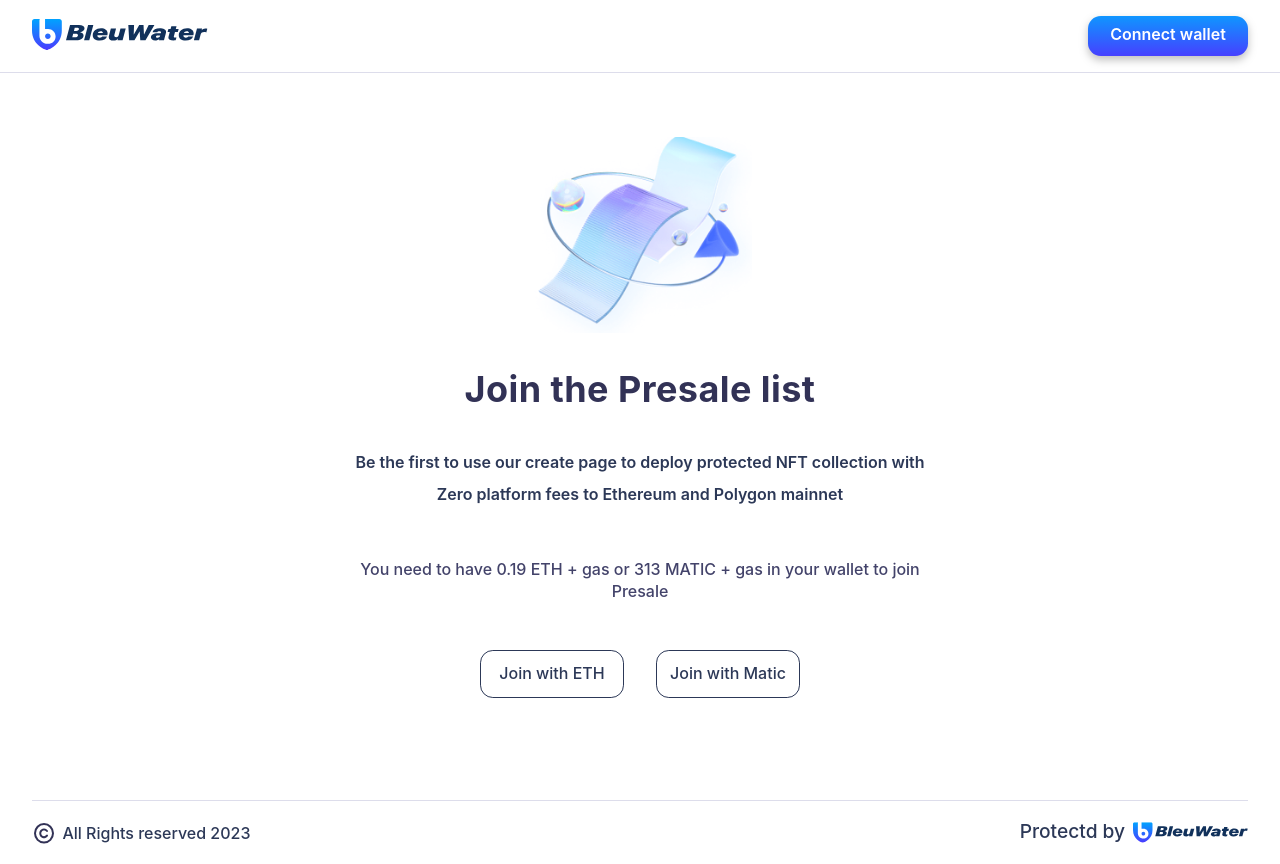
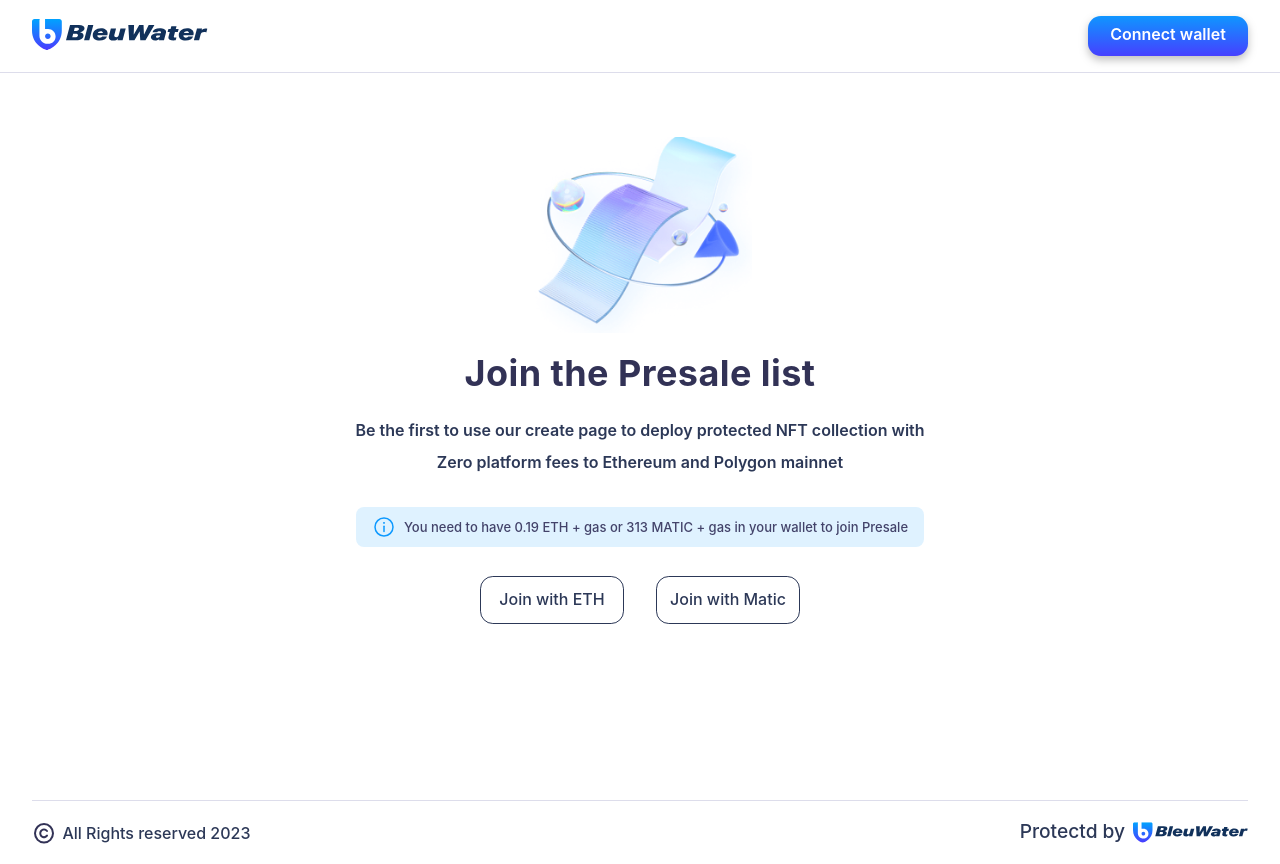
Before and after one commit to bleuwater2023startup/Bleuwater-Presale, a Next.js app: page /presale-join in a window 1280 px wide. Built offline with nearby package versions, Linux system fonts and the light colour scheme; no server answers.

Commit message:
update presale

```diff
--- a/components/Presale/Presale.jsx
+++ b/components/Presale/Presale.jsx
@@ -8,6 +8,7 @@ import { handleTransferMatic } from "../../_SCRIPTS.JS";
 import { handleTransferEthereum } from "../../_SCRIPTS.JS";
 import { setModal } from "../../context/state.actions";
 import { modalTypes } from "../../context/state.types";
+import InfoIcon from "../../assets/icon-info.svg";
 
 const Presale = () => {
   const { dispatch, walletProvider, account } = useContext(StateContext);
@@ -44,8 +45,11 @@ const Presale = () => {
         with Zero platform fees to Ethereum and Polygon mainnet{" "}
       </div>
       <div className={classes.info}>
-        You need to have 0.19 ETH + gas or 313 MATIC + gas in your wallet to
-        join Presale
+        <InfoIcon />
+        <span>
+          You need to have 0.19 ETH + gas or 313 MATIC + gas in your wallet to
+          join Presale
+        </span>
       </div>
       <div className={classes.btnContainer}>
         <div onClick={_handleTransferEthereum} className={classes.joinBtn}>
--- a/components/Presale/Presale.module.css
+++ b/components/Presale/Presale.module.css
@@ -6,7 +6,7 @@
   align-items: center;
   justify-content: center;
   flex-direction: column;
-  gap: 2em;
+  gap: 1em;
   margin-top: 4em;
   padding: 0 2em;
   text-align: center;
@@ -61,11 +61,22 @@
 .info {
   font-style: normal;
   font-weight: 500;
-  font-size: 16px;
+  font-size: 13px;
   line-height: 22px;
   color: #43436A;
   margin-top: 1em;
   margin-bottom: 1em;
+  display: flex;
+  align-items: center;
+  justify-content: center;
+  gap: 8px;
+  background: rgba(13, 153, 255, 0.13);
+  padding: 8px 16px;
+  border-radius: 8px;
+}
+
+.info span {
+  flex: 1;
 }
 
 .joinBtn {
```
Also changed, not shown: components/Home/Banner/Banner.module.css (+9 -3 lines), assets/icon-info.svg (added).
